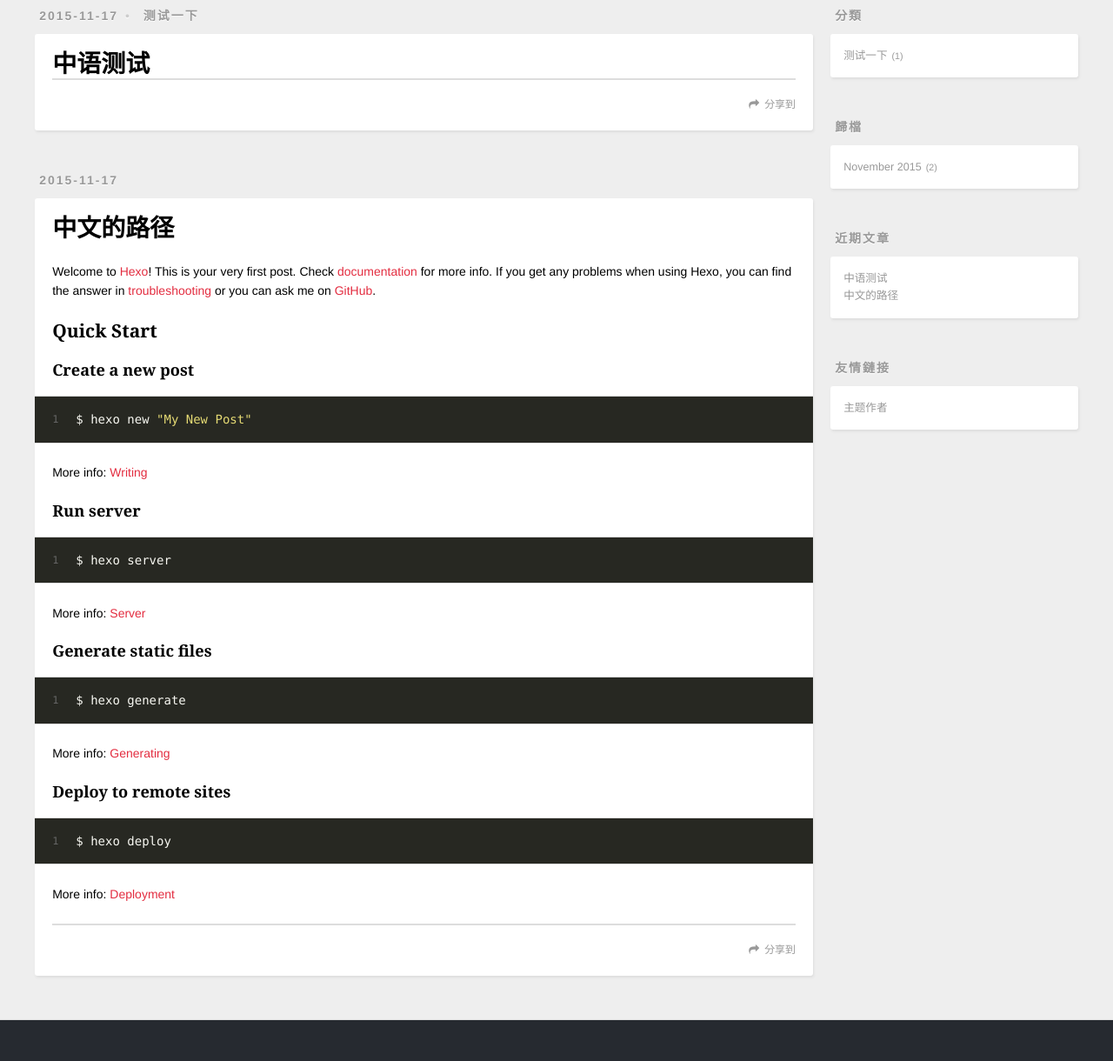
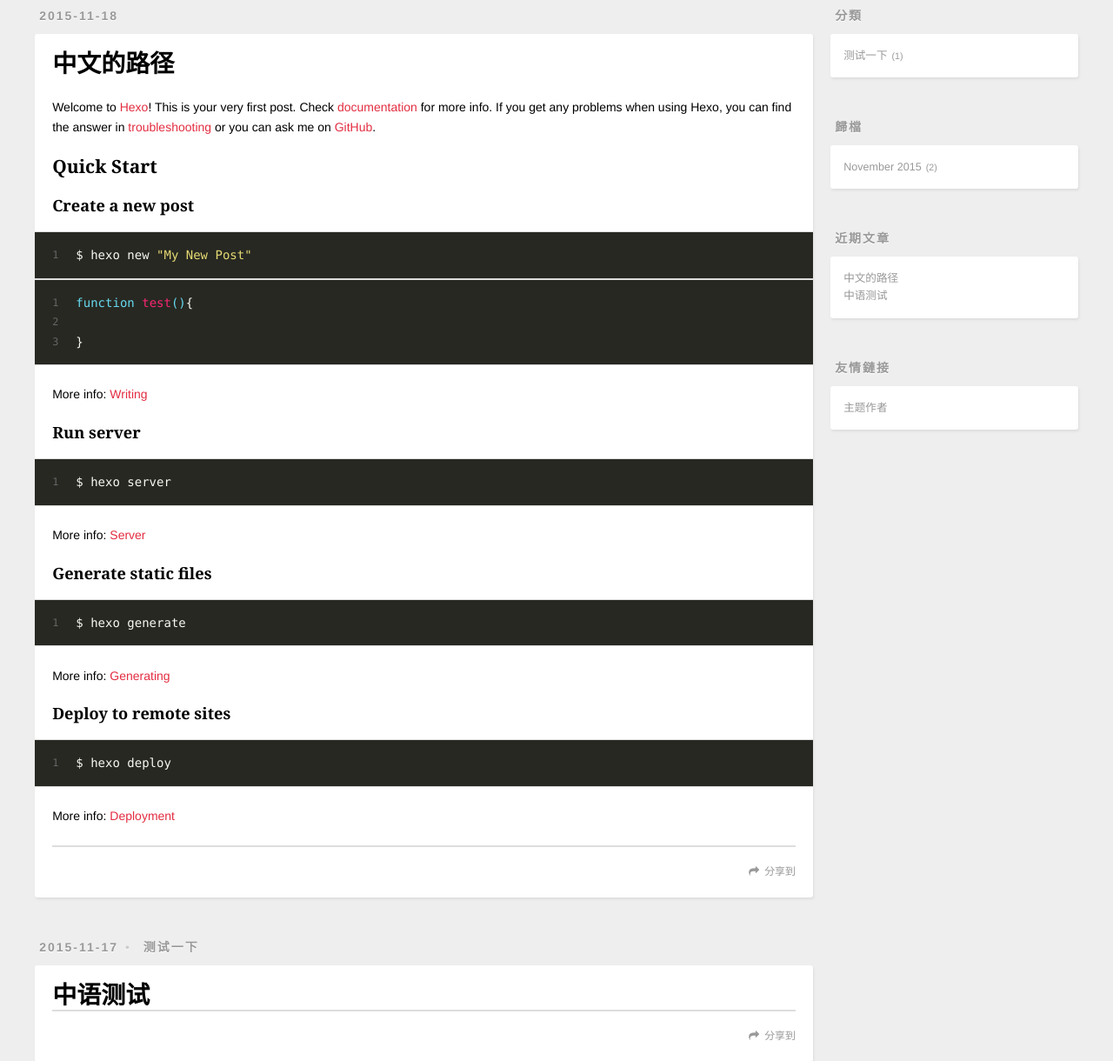
Before and after one commit to hbluotian/blog, a plain HTML site: page index.html in a window 1280 px wide. Shown: the part 220-1440 px from the top of the page at 87% size. Drawn offline with nearby package versions, Linux system fonts and the light colour scheme.

Commit message:
Site updated: 2015-11-18 10:14:49

```diff
--- a/index.html
+++ b/index.html
@@ -72,6 +72,56 @@
     <div class="outer">
       <section id="main">
 
+    <article id="post-hello-world" class="article article-type-post" itemscope itemprop="blogPost">
+  <div class="article-meta">
+    <a href="/2015/11/18/hello-world/" class="article-date">
+  <time datetime="2015-11-18T02:14:43.979Z" itemprop="datePublished">2015-11-18</time>
+</a>
+
+  </div>
+  <div class="article-inner">
+
+
+      <header class="article-header">
+
+
+    <h1 itemprop="name">
+      <a class="article-title" href="/2015/11/18/hello-world/">中文的路径</a>
+    </h1>
+
+
+      </header>
+
+    <div class="article-entry" itemprop="articleBody">
+
+        <p>Welcome to <a href="http://hexo.io/" target="_blank" rel="external">Hexo</a>! This is your very first post. Check <a href="http://hexo.io/docs/" target="_blank" rel="external">documentation</a> for more info. If you get any problems when using Hexo, you can find the answer in <a href="http://hexo.io/docs/troubleshooting.html" target="_blank" rel="external">troubleshooting</a> or you can ask me on <a href="https://github.com/hexojs/hexo/issues" target="_blank" rel="external">GitHub</a>.</p>
+<h2 id="Quick_Start">Quick Start</h2><h3 id="Create_a_new_post">Create a new post</h3><figure class="highlight bash"><table><tr><td class="gutter"><pre><span class="line">1</span><br></pre></td><td class="code"><pre><span class="line">$ hexo new <span class="string">"My New Post"</span></span><br></pre></td></tr></table></figure>
+<figure class="highlight javascript"><table><tr><td class="gutter"><pre><span class="line">1</span><br><span class="line">2</span><br><span class="line">3</span><br></pre></td><td class="code"><pre><span class="line"><span class="function"><span class="keyword">function</span> <span class="title">test</span>(<span class="params"></span>)</span>&#123;</span><br><span class="line">	</span><br><span class="line">&#125;</span><br></pre></td></tr></table></figure>
+<p>More info: <a href="http://hexo.io/docs/writing.html" target="_blank" rel="external">Writing</a></p>
+<h3 id="Run_server">Run server</h3><figure class="highlight bash"><table><tr><td class="gutter"><pre><span class="line">1</span><br></pre></td><td class="code"><pre><span class="line">$ hexo server</span><br></pre></td></tr></table></figure>
+<p>More info: <a href="http://hexo.io/docs/server.html" target="_blank" rel="external">Server</a></p>
+<h3 id="Generate_static_files">Generate static files</h3><figure class="highlight bash"><table><tr><td class="gutter"><pre><span class="line">1</span><br></pre></td><td class="code"><pre><span class="line">$ hexo generate</span><br></pre></td></tr></table></figure>
+<p>More info: <a href="http://hexo.io/docs/generating.html" target="_blank" rel="external">Generating</a></p>
+<h3 id="Deploy_to_remote_sites">Deploy to remote sites</h3><figure class="highlight bash"><table><tr><td class="gutter"><pre><span class="line">1</span><br></pre></td><td class="code"><pre><span class="line">$ hexo deploy</span><br></pre></td></tr></table></figure>
+<p>More info: <a href="http://hexo.io/docs/deployment.html" target="_blank" rel="external">Deployment</a></p>
+
+
+    </div>
+    <footer class="article-footer">
+
+        <a data-url="http://forchar.com/2015/11/18/hello-world/" data-id="cih43uznp0000y8tmlnby90gp" class="article-share-link" data-share="baidu">分享到</a>
+
+
+
+
+
+    </footer>
+  </div>
+
+</article>
+
+
+
     <article id="post-test" class="article article-type-post" itemscope itemprop="blogPost">
   <div class="article-meta">
     <a href="/2015/11/17/test/" class="article-date">
@@ -104,55 +154,6 @@
     <footer class="article-footer">
 
         <a data-url="http://forchar.com/2015/11/17/test/" data-id="cih43uzo10001y8tmzr2qpsj0" class="article-share-link" data-share="baidu">分享到</a>
-
-
-
-
-
-    </footer>
-  </div>
-
-</article>
-
-
-
-    <article id="post-hello-world" class="article article-type-post" itemscope itemprop="blogPost">
-  <div class="article-meta">
-    <a href="/2015/11/17/hello-world/" class="article-date">
-  <time datetime="2015-11-17T07:45:30.780Z" itemprop="datePublished">2015-11-17</time>
-</a>
-
-  </div>
-  <div class="article-inner">
-
-
-      <header class="article-header">
-
-
-    <h1 itemprop="name">
-      <a class="article-title" href="/2015/11/17/hello-world/">中文的路径</a>
-    </h1>
-
-
-      </header>
-
-    <div class="article-entry" itemprop="articleBody">
-
-        <p>Welcome to <a href="http://hexo.io/" target="_blank" rel="external">Hexo</a>! This is your very first post. Check <a href="http://hexo.io/docs/" target="_blank" rel="external">documentation</a> for more info. If you get any problems when using Hexo, you can find the answer in <a href="http://hexo.io/docs/troubleshooting.html" target="_blank" rel="external">troubleshooting</a> or you can ask me on <a href="https://github.com/hexojs/hexo/issues" target="_blank" rel="external">GitHub</a>.</p>
-<h2 id="Quick_Start">Quick Start</h2><h3 id="Create_a_new_post">Create a new post</h3><figure class="highlight bash"><table><tr><td class="gutter"><pre><span class="line">1</span><br></pre></td><td class="code"><pre><span class="line">$ hexo new <span class="string">"My New Post"</span></span><br></pre></td></tr></table></figure>
-<p>More info: <a href="http://hexo.io/docs/writing.html" target="_blank" rel="external">Writing</a></p>
-<h3 id="Run_server">Run server</h3><figure class="highlight bash"><table><tr><td class="gutter"><pre><span class="line">1</span><br></pre></td><td class="code"><pre><span class="line">$ hexo server</span><br></pre></td></tr></table></figure>
-<p>More info: <a href="http://hexo.io/docs/server.html" target="_blank" rel="external">Server</a></p>
-<h3 id="Generate_static_files">Generate static files</h3><figure class="highlight bash"><table><tr><td class="gutter"><pre><span class="line">1</span><br></pre></td><td class="code"><pre><span class="line">$ hexo generate</span><br></pre></td></tr></table></figure>
-<p>More info: <a href="http://hexo.io/docs/generating.html" target="_blank" rel="external">Generating</a></p>
-<h3 id="Deploy_to_remote_sites">Deploy to remote sites</h3><figure class="highlight bash"><table><tr><td class="gutter"><pre><span class="line">1</span><br></pre></td><td class="code"><pre><span class="line">$ hexo deploy</span><br></pre></td></tr></table></figure>
-<p>More info: <a href="http://hexo.io/docs/deployment.html" target="_blank" rel="external">Deployment</a></p>
-
-
-    </div>
-    <footer class="article-footer">
-
-        <a data-url="http://forchar.com/2015/11/17/hello-world/" data-id="cih43uznp0000y8tmlnby90gp" class="article-share-link" data-share="baidu">分享到</a>
 
 
 
@@ -199,11 +200,11 @@
       <ul>
 
           <li>
-            <a href="/2015/11/17/test/">中语测试</a>
+            <a href="/2015/11/18/hello-world/">中文的路径</a>
           </li>
 
           <li>
-            <a href="/2015/11/17/hello-world/">中文的路径</a>
+            <a href="/2015/11/17/test/">中语测试</a>
           </li>
 
       </ul>
```
Also changed, not shown: 2015/11/17/test/index.html (+9 -5 lines), 2015/11/18/hello-world/index.html (renamed from 2015/11/17/hello-world/index.html, +11 -14 lines), archives/2015/11/index.html (+8 -8 lines), archives/2015/index.html (+8 -8 lines), archives/index.html (+8 -8 lines), categories/测试一下/index.html (+2 -2 lines).
